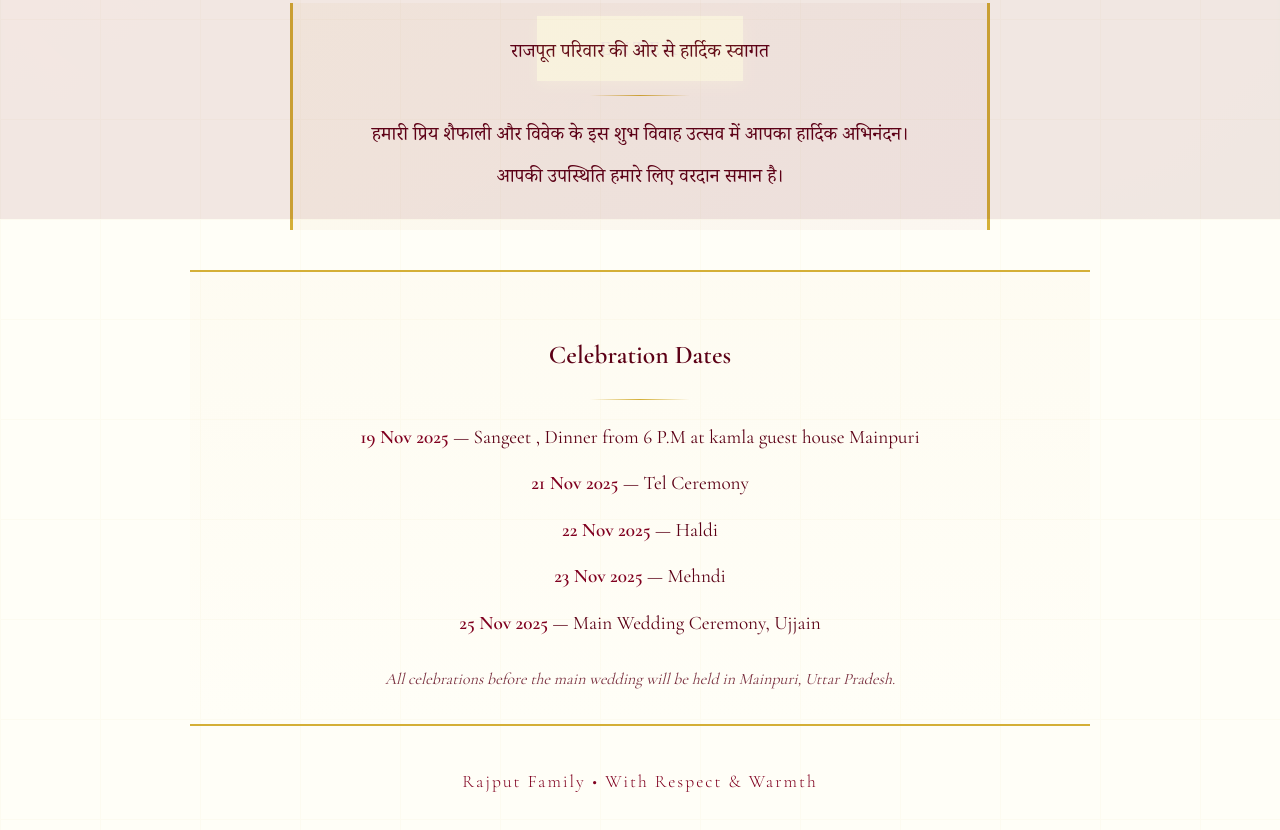
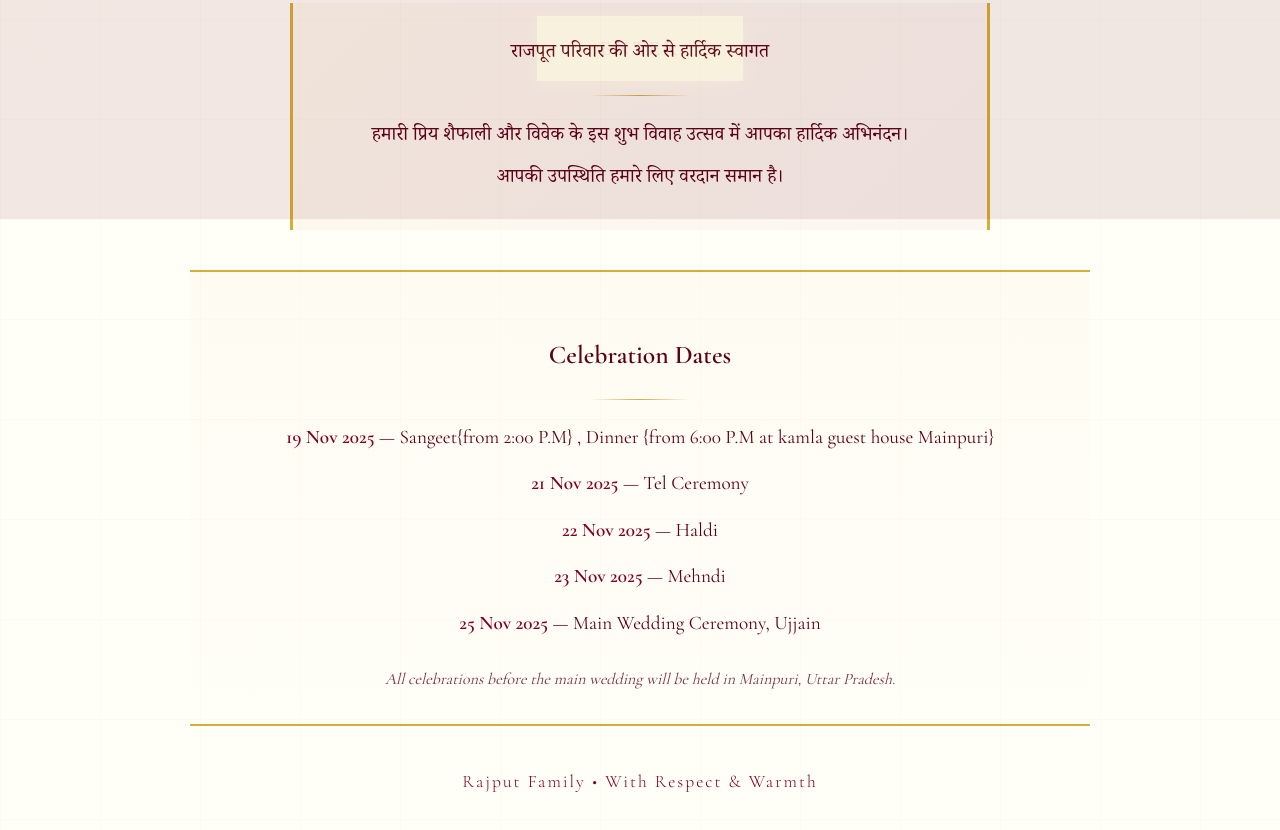
Before and after one commit to Aujasyarajput18/wedding, a plain HTML site: page index.html in a window 1280 px wide. Shown: the part 581-1411 px from the top of the page. Drawn offline with nearby package versions, Linux system fonts and the light colour scheme.

Commit message:
Update index.html

```diff
--- a/index.html
+++ b/index.html
@@ -840,7 +840,7 @@
                 <div class="events-block">
                     <h3>Celebration Dates</h3>
                     <div class="ornamental-line-short"></div>
-                    <div class="event-item"><span class="event-date">19 Nov 2025</span> — Sangeet , Dinner from 6 P.M at kamla guest house Mainpuri</div>
+                    <div class="event-item"><span class="event-date">19 Nov 2025</span> — Sangeet{from 2:00 P.M} , Dinner {from 6:00 P.M at kamla guest house Mainpuri}</div>
                     <div class="event-item"><span class="event-date">21 Nov 2025</span> — Tel Ceremony</div>
                     <div class="event-item"><span class="event-date">22 Nov 2025</span> — Haldi</div>
                     <div class="event-item"><span class="event-date">23 Nov 2025</span> — Mehndi</div>
```
